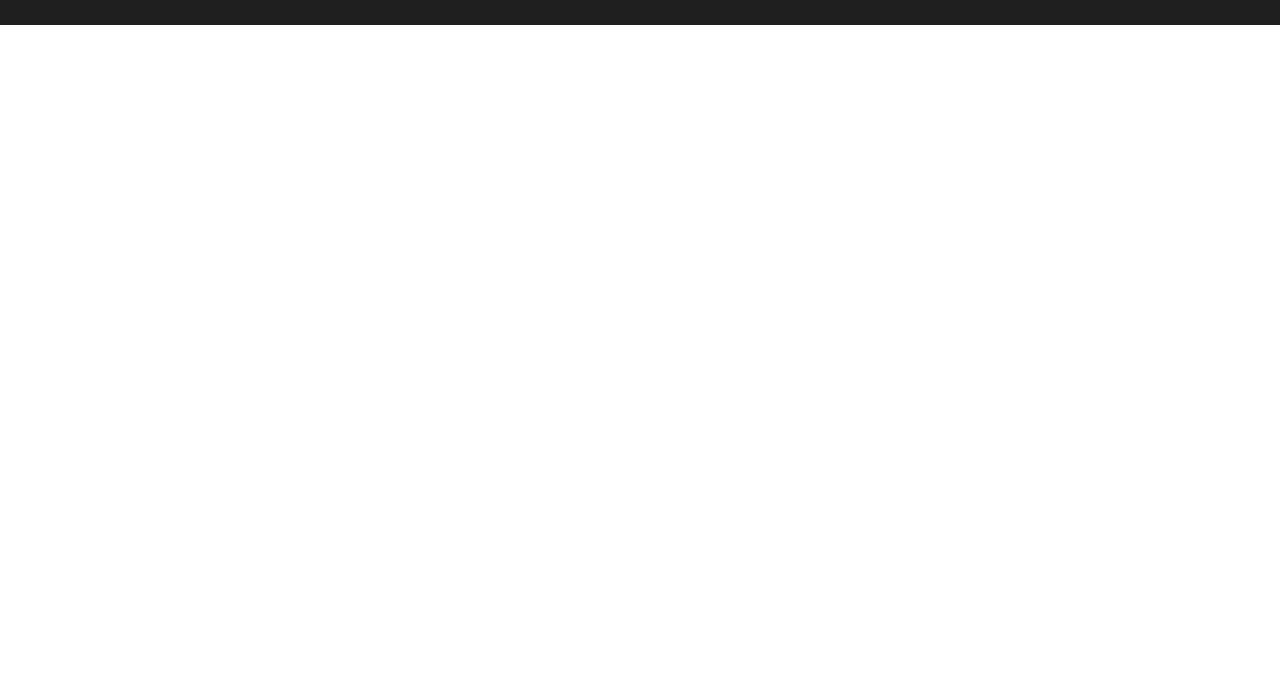
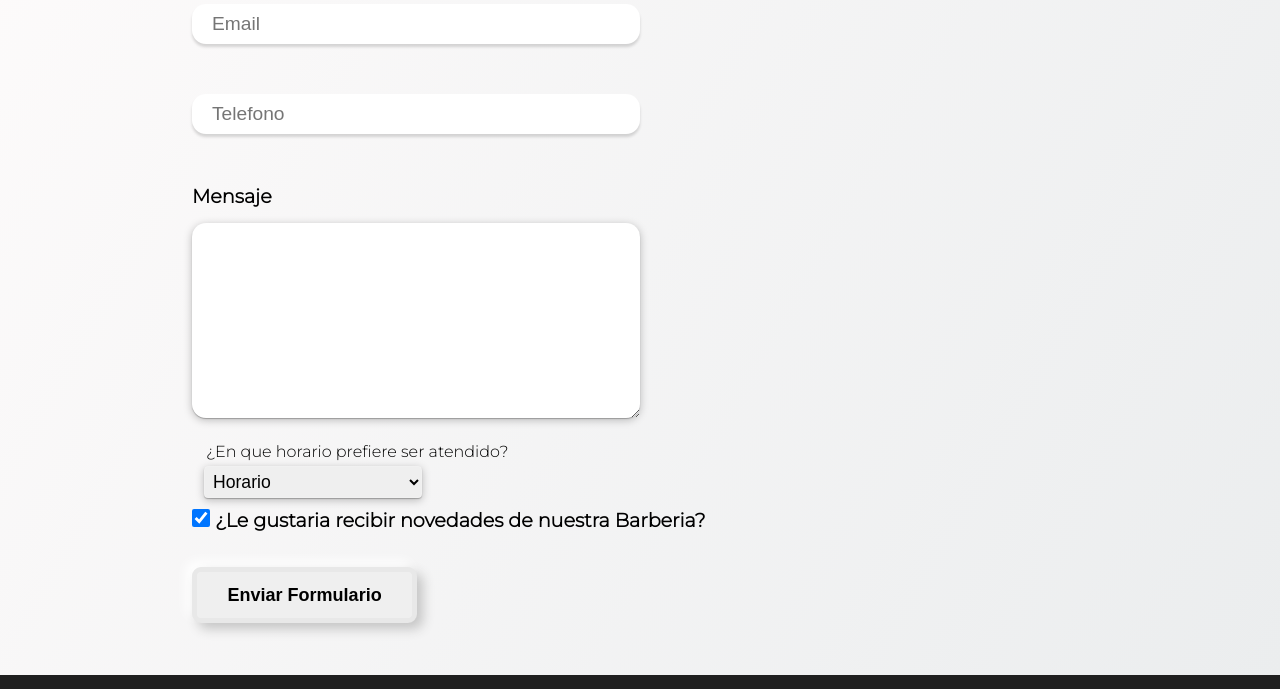
Before and after one commit to ctorresolarte/Barberia, a plain HTML site: page contacto.html in a window 1280 px wide. Shown: the part 1077-1766 px from the top of the page. Before the commit the page ends 1102 px from the top, so only its background shows below. Drawn offline with nearby package versions, Linux system fonts and the light colour scheme.

Commit message:
finalizado la seccion de contactos

```diff
--- a/contacto.css
+++ b/contacto.css
@@ -6,11 +6,14 @@ body {
     font-family: 'Montserrat', sans-serif;
     padding-top: 145px;
 }
+
 /** container encabezado*/
 .section-encabezado {
+    border-radius: 0 0 24px 24px;
     background-image: url(imagenes/bg-contacto.jpg);
     background-size: cover;
     background-position: center;
+    background-repeat: no-repeat;
     background-color: rgb(60, 60, 60);
     background-blend-mode: soft-light;
     height: 40vh;
@@ -22,24 +25,37 @@ body {
     flex-direction: column;
     text-align: center;
 }
+/**-----------------------------------*/
 
+.titulo{
+    /* background-color: yellow; */
+    padding: 20px 0;
+    text-align: center;
+    font-size: 3rem;
+    font-weight: bolder;
+}
+.section-contacto h1{
+    text-align: center;
+}
 .title-encabezado {
     font-size: 4rem;
     margin-bottom: 20px;
 }
-/**------------------------*/
 
-.section-contacto{
+
+.section-contacto {
     width: 80%;
     margin: 0 auto;
     display: flex;
     justify-content: space-around;
 }
+
 /** The CSS for the `.container-reseña` class. */
-.container-reseña{
+.container-reseña {
     width: 70%;
 }
-.container-reseña h1{
+
+.container-reseña h1 {
     display: inline-block;
     padding: 0 0 10px;
     margin-left: 20px;
@@ -47,24 +63,122 @@ body {
     margin-bottom: 15px;
     border-bottom: 2px solid gold;
 }
-.container-reseña h3, p{
+
+.container-reseña h3,
+p {
     margin-left: 20px;
     padding: 5px 0;
     width: 80%;
 }
-.container-reseña p{
+
+.container-reseña p {
     margin-bottom: 20px;
 }
+
 /**---------------------------------------------*/
 
-.horario{
+/** Styling the `.horario` class. */
+.horario {
     margin: 0;
 }
-.item-horario{
+
+.item-horario {
     display: flex;
     list-style: none;
     margin: 0;
 }
-.item-horario span{
+
+.item-horario span {
     margin-right: 15px;
 }
+
+/**--------------------------------------------------*/
+.section-formulario {
+    /* background-color: aquamarine; */
+    background-image: linear-gradient(120deg, #fdfbfb 0%, #ebedee 100%);
+    border-radius: 24px 24px 0 0;
+}
+
+.container-formulario {
+    /* background-color: aqua; */
+    margin: 0 auto;
+    width: 70%;
+}
+
+.input {
+    display: block;
+    width: 50%;
+    height: 2.5rem;
+    margin-bottom: 50px;
+    padding-left: 20px;
+    font-size: 1.2rem;
+    border-radius: 14px;
+    border: none;
+    color: black;
+    box-shadow: rgba(0, 0, 0, 0.15) 0px 3px 3px 0px;
+    /* background-color: cadetblue; */
+}
+
+.formulario label {
+    display: block;
+    font-size: 1.2rem;
+    font-weight: bold;
+    padding: 0 0 15px;
+}
+
+.textarea {
+    width: 50%;
+    padding: 15px 0 0 15px;
+    font-size: 1rem;
+    border-radius: 14px;
+    box-shadow: rgba(0, 0, 0, 0.25) 0px 0.0625em 0.0625em,
+        rgba(0, 0, 0, 0.25) 0px 0.125em 0.5em,
+        rgba(255, 255, 255, 0.1) 0px 0px 0px 1px inset;
+    border: none;
+}
+fieldset{
+border: none;
+margin-top: 20px;
+}
+#horario{
+    width: 25%;
+    border: none;
+    padding: 5px;
+    font-size: 1.1rem;
+    border-radius: 4px;
+    box-shadow: rgba(0, 0, 0, 0.25) 0px 0.0625em 0.0625em,
+    rgba(0, 0, 0, 0.25) 0px 0.125em 0.5em,
+    rgba(255, 255, 255, 0.1) 0px 0px 0px 1px inset;
+}
+#horario option{
+    background-color: steelblue;
+}
+.checkbox{
+    width: 18px;
+    height: 18px;
+}
+.button {
+    margin-top: 20px;
+    padding: 0.7em 1.7em;
+    border-radius: 0.5em;
+    border: 5px solid #e8e8e8;
+    transition:.3s all;
+    box-shadow: 6px 6px 12px #c5c5c5,
+               -6px -6px 12px #ffffff;
+  }
+  .button{
+    text-decoration: none;
+    color: rgb(0, 0, 0);
+    font-size: 18px;
+    font-weight: bold;
+  }
+  .button:hover {
+    border: 3px solid rgb(99, 204, 239);
+    color:  rgb(99, 204, 239);
+    transform: scale(1);
+  }
+
+  .button:active {
+    box-shadow: 4px 4px 12px #c5c5c5,
+               -4px -4px 12px  rgb(99, 204, 239);
+  }
--- a/contacto.html
+++ b/contacto.html
@@ -44,6 +44,8 @@
             </p>
         </section>
 
+        <h1 class="titulo">CONTACTANOS</h1>
+
         <section class="section-contacto">
             <div class="container-reseña">
                 <h1>Barberia alura </h1>
@@ -83,6 +85,38 @@
                 </ul>
             </div>
         </section>
+
+        <section class="section-formulario">
+            <div class="container-formulario">
+                <form class="formulario">
+                    <!-- <label for="nombre" ></label> -->
+                    <input class="input" required type="text" id="nombre" placeholder="Nombre y apellido">
+
+                    <!-- <label for="email" ></label> -->
+                    <input class="input" required type="text" id="email" placeholder="Email">
+
+                    <!-- <label for="telefono" >Telefono</label> -->
+                    <input  class="input"required type="tel" id="telefono" placeholder="Telefono">
+
+                    <label for="mensaje">Mensaje</label>
+                    <textarea class="textarea" id="mensaje" cols="20" rows="10"></textarea>
+
+                    <fieldset>
+                        <legend>¿En que horario prefiere ser atendido?</legend>
+                        <select name="horario" id="horario">
+                            <option value="horario">Horario</option>
+                            <option value="mañana">Mañana</option>
+                            <option value="tarde">Tarde</option>
+                            <option value="noche">Noche</option>
+                        </select>
+                    </fieldset>
+
+                    <label><input class="checkbox" type="checkbox" checked> ¿Le gustaria recibir novedades de nuestra Barberia?</label>
+                    <input class="button" type="submit" value="Enviar Formulario">
+
+                </form>
+            </div>
+        </section>
     </main>
 
     <!--?------start footer---------------------->
```
Also changed, not shown: imagenes/bg-contacto.jpg, 1 other file.
